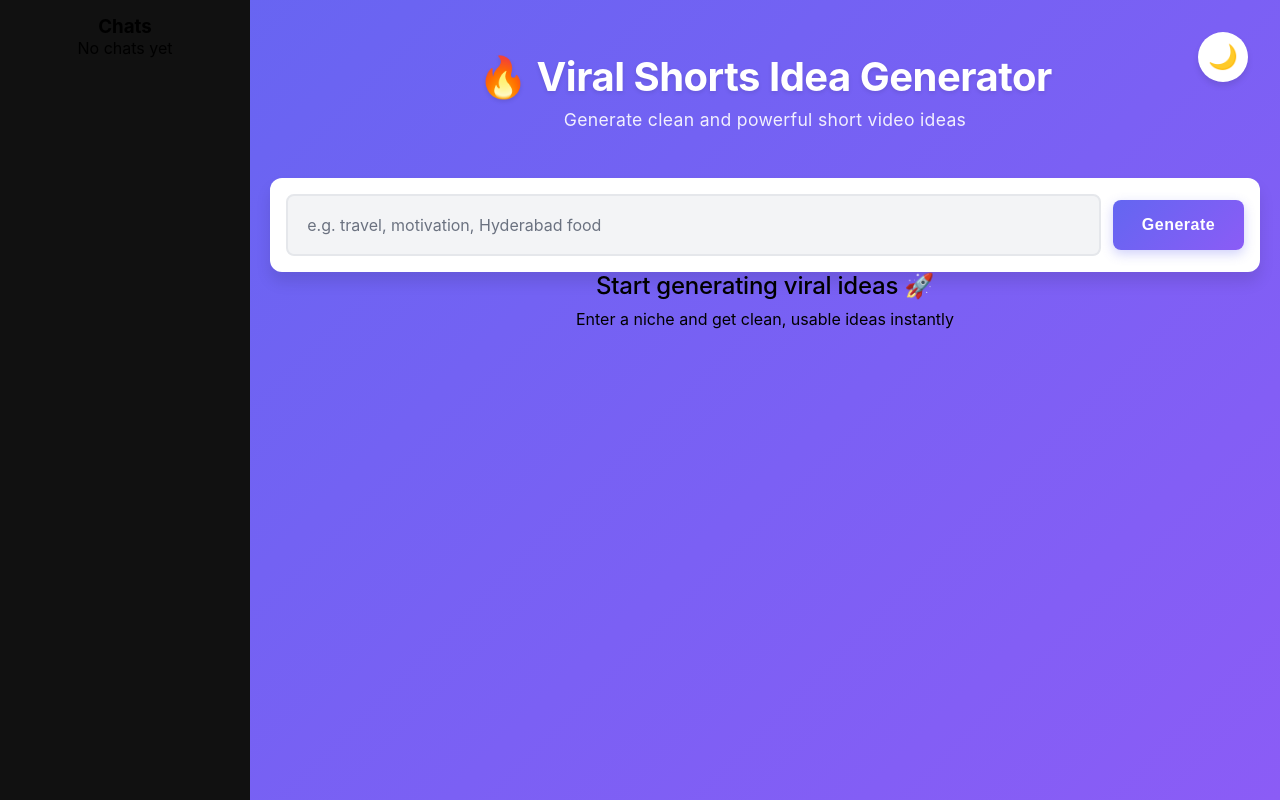
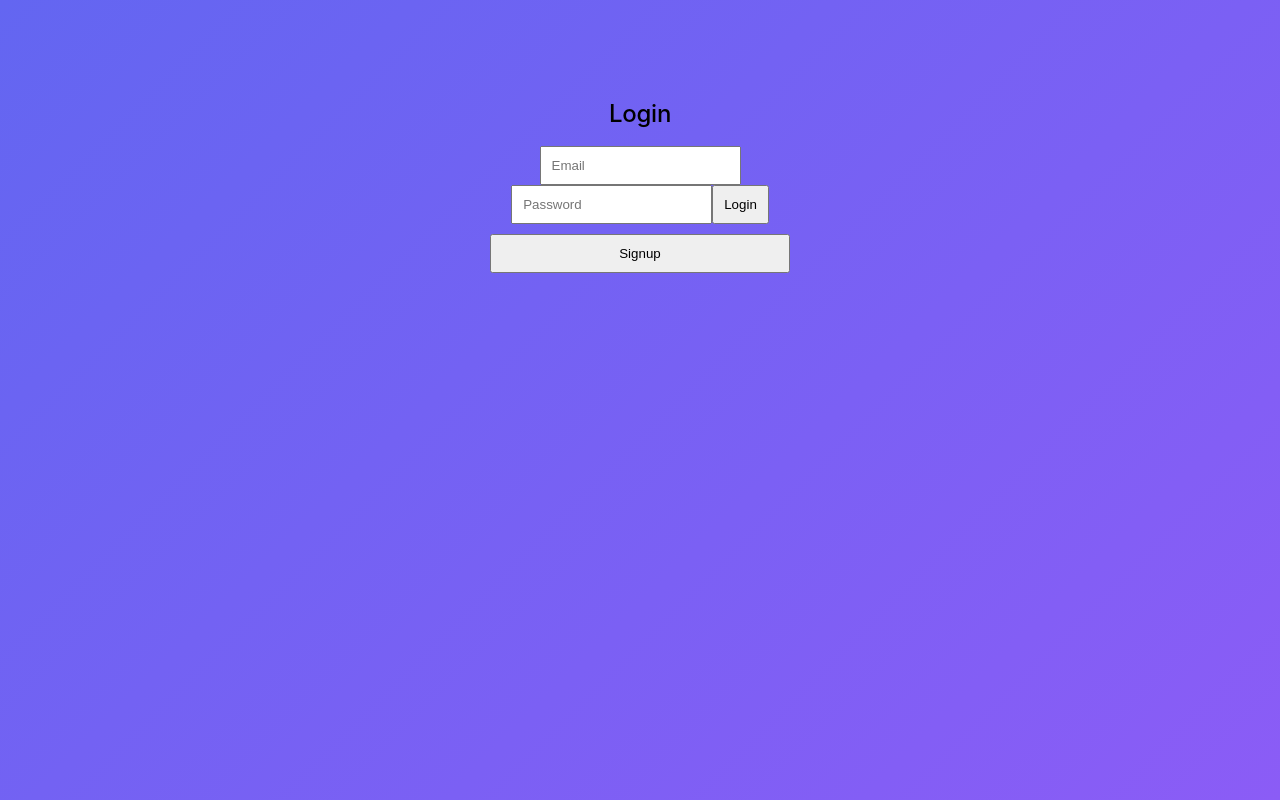
Before and after one commit to khan9523/viral-idea-app, a React app in the folder frontend/: page / in a window 1280 px wide. Built offline with nearby package versions, Linux system fonts and the light colour scheme; the HTML template or start-up script is replaced by a standard one.

Commit message:
Added login UI and fixed app

```diff
--- a/frontend/src/App.css
+++ b/frontend/src/App.css
@@ -836,3 +836,20 @@ body {
   flex: 1;
   padding: 20px;
 }
+
+.login-container {
+  display: flex;
+  flex-direction: column;
+  gap: 10px;
+  width: 300px;
+  margin: 100px auto;
+}
+
+.login-container input {
+  padding: 10px;
+}
+
+.login-container button {
+  padding: 10px;
+  cursor: pointer;
+}
--- a/frontend/src/App.jsx
+++ b/frontend/src/App.jsx
@@ -14,6 +14,9 @@ function App() {
   const [error, setError] = useState(null)
   const [darkMode, setDarkMode] = useState(false)
   const [copiedId, setCopiedId] = useState(null)
+  const [isLoggedIn, setIsLoggedIn] = useState(false)
+  const [email, setEmail] = useState("")
+  const [password, setPassword] = useState("")
 
   // Dark mode load
   useEffect(() => {
@@ -24,6 +27,65 @@ function App() {
   useEffect(() => {
     localStorage.setItem('darkMode', darkMode)
   }, [darkMode])
+
+  useEffect(() => {
+    const token = localStorage.getItem("token")
+    if (token) setIsLoggedIn(true)
+  }, [])
+
+
+
+
+
+  const handleLogin = async (e) => {
+    e.preventDefault()
+
+    try {
+      const res = await fetch(`${API_URL}/login`, {
+        method: "POST",
+        headers: {
+          "Content-Type": "application/json",
+        },
+        body: JSON.stringify({ email, password }),
+      })
+
+      const data = await res.json()
+
+      if (data.token) {
+        localStorage.setItem("token", data.token)
+        setIsLoggedIn(true)
+      } else {
+        alert(data.error || "Login failed")
+      }
+
+    } catch (err) {
+      console.log(err)
+      alert("Login error")
+    }
+  }
+
+
+  const handleSignup = async () => {
+    try {
+      const res = await fetch(`${API_URL}/signup`, {
+        method: "POST",
+        headers: {
+          "Content-Type": "application/json",
+        },
+        body: JSON.stringify({ email, password }),
+      })
+
+      const data = await res.json()
+
+      alert(data.message || data.error)
+
+    } catch (err) {
+      alert("Signup failed")
+    }
+  }
+
+
+
 
   // Fetch chat history
   const fetchHistory = async () => {
@@ -98,7 +160,7 @@ function App() {
   }
 
   const handleRegenerate = async () => {
-    await handleGenerate({ preventDefault: () => {} })
+    await handleGenerate({ preventDefault: () => { } })
   }
 
   const copyToClipboard = (text, id) => {
@@ -107,7 +169,39 @@ function App() {
     setTimeout(() => setCopiedId(null), 2000)
   }
 
+
+  if (!isLoggedIn) {
   return (
+    <div className="login-container">
+      <h2>Login</h2>
+
+      <form onSubmit={handleLogin}>
+        <input
+          type="email"
+          placeholder="Email"
+          value={email}
+          onChange={(e) => setEmail(e.target.value)}
+        />
+
+        <input
+          type="password"
+          placeholder="Password"
+          value={password}
+          onChange={(e) => setPassword(e.target.value)}
+        />
+
+        <button type="submit">Login</button>
+      </form>
+
+      <button onClick={handleSignup}>
+        Signup
+      </button>
+    </div>
+    )
+  }
+
+  return (
+
   <div className={`app ${darkMode ? 'dark-mode' : 'light-mode'}`}>
     <div className="layout">
 
```
Lines whose indentation alone changed are shown as unchanged.
